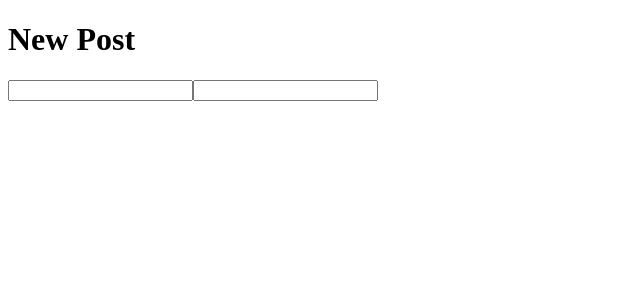
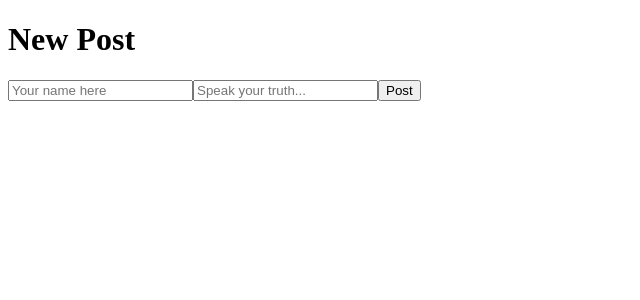
Before and after one commit to cis-1962/hw5-react-comment-app-triplea7, a React (Vite) app: page / in a window 1280 px wide. Shown: the top 300 px of the page, without its empty margins (0-640 px from the left). Built offline with nearby package versions, Linux system fonts and the light colour scheme.

Commit message:
Add files via upload

```diff
--- /dev/null
+++ b/src/main.css
@@ -0,0 +1,13 @@
+h1 {
+   font: "Courier-Bold";
+   color: #281E5D
+}
+
+input {
+    font: "Courier"
+}
+
+.post {
+    border: 2px;
+    border-radius: 25px #281E5D;
+}
--- a/src/post.tsx
+++ b/src/post.tsx
@@ -1,16 +1,24 @@
-import { useState } from "react";
+import { useState } from 'react';
 
 export default function Post() {
   const [nameInput, enterNameInput] = useState('');
   const [bodyInput, enterBodyInput] = useState('');
   return (
-        <><h1>New Post</h1><><input
+    <div className="post">
+      <h1>New Post</h1>
+      <input
         type="text"
         value={nameInput}
-            onChange={(e) => enterNameInput(e.target.value)} />
+        placeholder="Your name here"
+        onChange={(e) => enterNameInput(e.target.value)}
+      />
       <input
         type="text"
         value={bodyInput}
-                onChange={(ev) => enterBodyInput(ev.target.value)} /></></>
+        placeholder="Speak your truth..."
+        onChange={(ev) => enterBodyInput(ev.target.value)}
+      />
+      <button type="submit">Post</button>
+    </div>
   );
-};
+}
```
Lines whose indentation alone changed are shown as unchanged.
